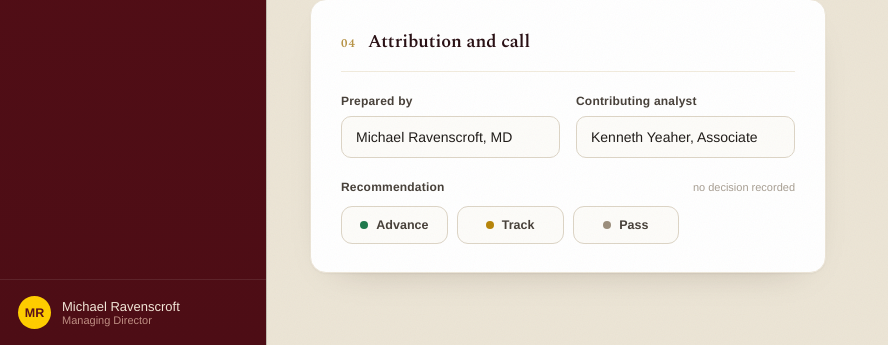
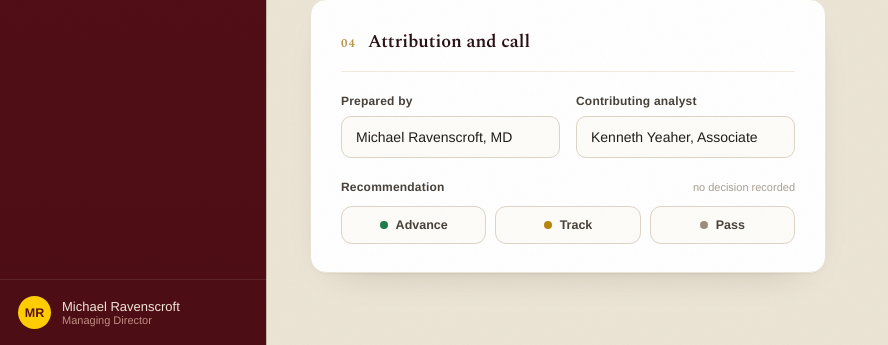
Before and after one commit to kennethyeaher/mmf-onepager-agent, a Flask app: page / in a window 1280 px wide. Shown: the part 1254-1599 px from the top of the page, without its empty margins (0-888 px from the left). Run offline with Flask 3, Linux system fonts and the light colour scheme; data that the repository does not hold is empty.

Commit message:
remove partner meeting colors and rebalance the grid to three chips

```diff
--- a/static/styles.css
+++ b/static/styles.css
@@ -638,8 +638,7 @@ button { font-family: inherit; }
 .card.c4 { animation-delay: .26s; }
 .attr_grid { display: grid; grid-template-columns: 1fr 1fr; gap: 16px; }
 .rec_row { margin-top: 22px; }
-.rec_grid { display: grid; grid-template-columns: repeat(4, 1fr); gap: 9px; }
-.rec_chip {
+.rec_grid { display: grid; grid-template-columns: repeat(3, 1fr); gap: 9px; }.rec_chip {
   display: flex;
   align-items: center;
   justify-content: center;
@@ -659,13 +658,11 @@ button { font-family: inherit; }
 .rec_dot { width: 8px; height: 8px; border-radius: 50%; flex: none; }
 .rec_chip[data-rec="advance"] .rec_dot { background: #1f7a4d; }
 .rec_chip[data-rec="track"] .rec_dot { background: #b8860b; }
-.rec_chip[data-rec="partner meeting"] .rec_dot { background: #7a1622; }
 .rec_chip[data-rec="pass"] .rec_dot { background: #9c8f7d; }
 .rec_chip.active { color: #fff; border-color: transparent; }
 .rec_chip.active .rec_dot { background: #fff; }
 .rec_chip[data-rec="advance"].active { background: #1f7a4d; }
 .rec_chip[data-rec="track"].active { background: #b8860b; }
-.rec_chip[data-rec="partner meeting"].active { background: #7a1622; }
 .rec_chip[data-rec="pass"].active { background: #9c8f7d; }
 @media (max-width: 560px) {
   .attr_grid { grid-template-columns: 1fr; }
```
